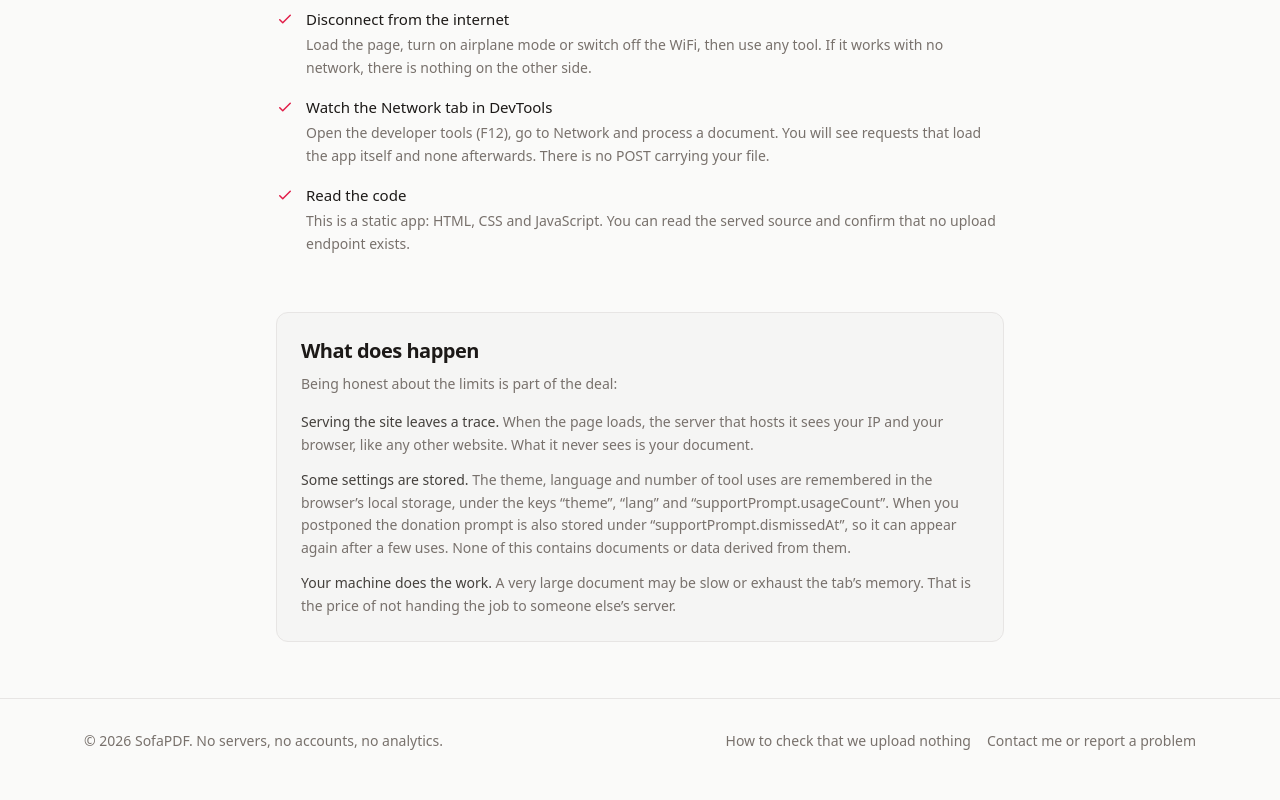
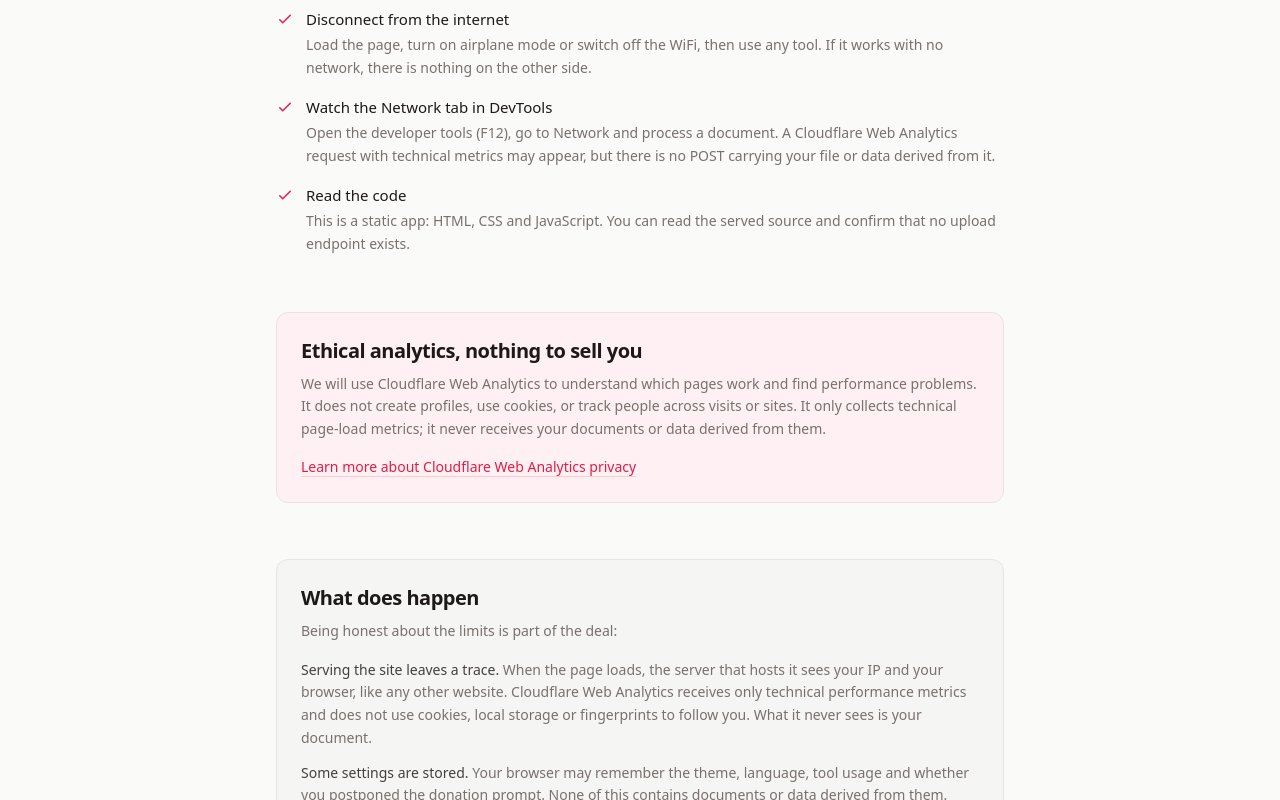
Before and after one commit to adgllorente/sofapdf, a React (Vite) app: page /privacy in a window 1280 px wide. Shown: the part 860-1660 px from the top of the page. Built offline with nearby package versions, Linux system fonts and the light colour scheme.

Commit message:
Add cloudflare analytics

```diff
--- a/src/i18n/locales/en.ts
+++ b/src/i18n/locales/en.ts
@@ -27,7 +27,7 @@ export const en: typeof es = {
   kofi: 'Buy me a coffee',
 
   footer: {
-    line: '© {year} {name}. No servers, no accounts, no analytics.',
+    line: '© {year} {name}. No file servers, no accounts, no individual tracking.',
     link: 'How to check that we upload nothing',
     contact: 'Contact me or report a problem',
   },
@@ -61,8 +61,8 @@ export const en: typeof es = {
       body: 'Cut the WiFi and it keeps working. That is the simplest proof that the processing is local.',
     },
     noTracking: {
-      title: 'No accounts, no tracking',
-      body: 'No sign-up, no session cookies, no analytics, no ads, no third-party fonts or scripts. Nothing to tie back to you.',
+      title: 'No accounts, no individual tracking',
+      body: 'No sign-up, session cookies, advertising or individual tracking. We use Cloudflare Web Analytics to measure performance in aggregate, not to sell you anything.',
     },
     private: {
       title: '100% private',
@@ -204,7 +204,7 @@ export const en: typeof es = {
       },
       devtools: {
         title: 'Watch the Network tab in DevTools',
-        body: 'Open the developer tools (F12), go to Network and process a document. You will see requests that load the app itself and none afterwards. There is no POST carrying your file.',
+        body: 'Open the developer tools (F12), go to Network and process a document. A Cloudflare Web Analytics request with technical metrics may appear, but there is no POST carrying your file or data derived from it.',
       },
       source: {
         title: 'Read the code',
@@ -216,16 +216,21 @@ export const en: typeof es = {
     limits: {
       ip: {
         strong: 'Serving the site leaves a trace.',
-        body: 'When the page loads, the server that hosts it sees your IP and your browser, like any other website. What it never sees is your document.',
+        body: 'When the page loads, the server that hosts it sees your IP and your browser, like any other website. Cloudflare Web Analytics receives only technical performance metrics and does not use cookies, local storage or fingerprints to follow you. What it never sees is your document.',
       },
       theme: {
         strong: 'Some settings are stored.',
-        body: 'The theme, language and number of tool uses are remembered in the browser’s local storage, under the keys “theme”, “lang” and “supportPrompt.usageCount”. When you postponed the donation prompt is also stored under “supportPrompt.dismissedAt”, so it can appear again after a few uses. None of this contains documents or data derived from them.',
+        body: 'Your browser may remember the theme, language, tool usage and whether you postponed the donation prompt. None of this contains documents or data derived from them.',
       },
       power: {
         strong: 'Your machine does the work.',
         body: 'A very large document may be slow or exhaust the tab’s memory. That is the price of not handing the job to someone else’s server.',
       },
+    },
+    analytics: {
+      title: 'Ethical analytics, nothing to sell you',
+      body: 'We will use Cloudflare Web Analytics to understand which pages work and find performance problems. It does not create profiles, use cookies, or track people across visits or sites. It only collects technical page-load metrics; it never receives your documents or data derived from them.',
+      link: 'Learn more about Cloudflare Web Analytics privacy',
     },
   },
 
--- a/src/i18n/locales/es.ts
+++ b/src/i18n/locales/es.ts
@@ -31,7 +31,7 @@ export const es = {
   kofi: 'Invítame a un café',
 
   footer: {
-    line: '© {year} {name}. Sin servidores, sin cuentas, sin analítica.',
+    line: '© {year} {name}. Sin servidores de archivos, sin cuentas, sin rastreo individual.',
     link: 'Cómo comprobar que no subimos nada',
     contact: 'Contactar o reportar un problema',
   },
@@ -65,8 +65,8 @@ export const es = {
       body: 'Corta el WiFi y sigue funcionando. Es la prueba más simple de que el procesamiento es local.',
     },
     noTracking: {
-      title: 'Sin cuentas ni rastreo',
-      body: 'No hay registro, cookies de sesión, analítica, publicidad ni fuentes o scripts de terceros. Nada que asociar contigo.',
+      title: 'Sin cuentas ni rastreo individual',
+      body: 'No hay registro, cookies de sesión, publicidad ni rastreo individual. Usamos Cloudflare Web Analytics para medir el rendimiento de forma agregada y sin venderte nada.',
     },
     private: {
       title: '100% privado',
@@ -208,7 +208,7 @@ export const es = {
       },
       devtools: {
         title: 'Mira la pestaña Red de las DevTools',
-        body: 'Abre las herramientas de desarrollo (F12), ve a Red y procesa un documento. Verás peticiones para cargar la propia aplicación y ninguna después. No hay ningún POST con tu archivo.',
+        body: 'Abre las herramientas de desarrollo (F12), ve a Red y procesa un documento. Puede aparecer una petición de Cloudflare Web Analytics con métricas técnicas, pero no hay ningún POST con tu archivo ni con datos derivados de él.',
       },
       source: {
         title: 'Lee el código',
@@ -220,16 +220,21 @@ export const es = {
     limits: {
       ip: {
         strong: 'Servir la web deja huella.',
-        body: 'Al cargar la página, el servidor que la aloja ve tu IP y tu navegador, como cualquier otra web. Lo que nunca ve es tu documento.',
+        body: 'Al cargar la página, el servidor que la aloja ve tu IP y tu navegador, como cualquier otra web. Cloudflare Web Analytics recibe únicamente métricas técnicas de rendimiento y no usa cookies, almacenamiento local ni huellas digitales para seguirte. Lo que nunca ve es tu documento.',
       },
       theme: {
         strong: 'Se guardan algunos ajustes.',
-        body: 'El tema, el idioma y el número de usos de las herramientas se recuerdan en el almacenamiento local del navegador, con las claves «theme», «lang» y «supportPrompt.usageCount». También se guarda cuándo pospusiste el aviso de donación, con la clave «supportPrompt.dismissedAt», para volver a mostrarlo después de unos usos. Nada de esto contiene documentos ni datos derivados de ellos.',
+        body: 'El navegador puede recordar el tema, el idioma, el uso de las herramientas y si has pospuesto el aviso de donación. Nada de esto contiene documentos ni datos derivados de ellos.',
       },
       power: {
         strong: 'Tu equipo pone la potencia.',
         body: 'Un documento muy grande puede tardar o agotar la memoria de la pestaña. Ese es el precio de no delegar el trabajo en un servidor ajeno.',
       },
+    },
+    analytics: {
+      title: 'Analítica ética, sin venderte nada',
+      body: 'Usaremos Cloudflare Web Analytics para saber qué páginas funcionan y detectar problemas de rendimiento. No crea perfiles, no usa cookies ni rastrea a las personas entre visitas o sitios. Solo recoge métricas técnicas de la carga de la página; nunca recibe tus documentos ni datos derivados de ellos.',
+      link: 'Más información sobre la privacidad de Cloudflare Web Analytics',
     },
   },
 
--- a/src/pages/Privacy.tsx
+++ b/src/pages/Privacy.tsx
@@ -74,6 +74,21 @@ export function Privacy() {
         </ul>
       </section>
 
+      <section className="mt-14 rounded-card border border-line bg-accent-soft p-6">
+        <h2 className="text-xl font-semibold tracking-tight text-ink">
+          {t.privacy.analytics.title}
+        </h2>
+        <p className="mt-2 text-sm leading-relaxed text-muted">{t.privacy.analytics.body}</p>
+        <a
+          href="https://developers.cloudflare.com/web-analytics/about/"
+          target="_blank"
+          rel="noreferrer"
+          className="mt-4 inline-block text-sm font-medium text-accent underline decoration-accent-line underline-offset-4"
+        >
+          {t.privacy.analytics.link}
+        </a>
+      </section>
+
       <section className="mt-14 rounded-card border border-line bg-subtle p-6">
         <h2 className="text-xl font-semibold tracking-tight text-ink">{t.privacy.limitsTitle}</h2>
         <p className="mt-2 text-sm leading-relaxed text-muted">{t.privacy.limitsIntro}</p>
```
